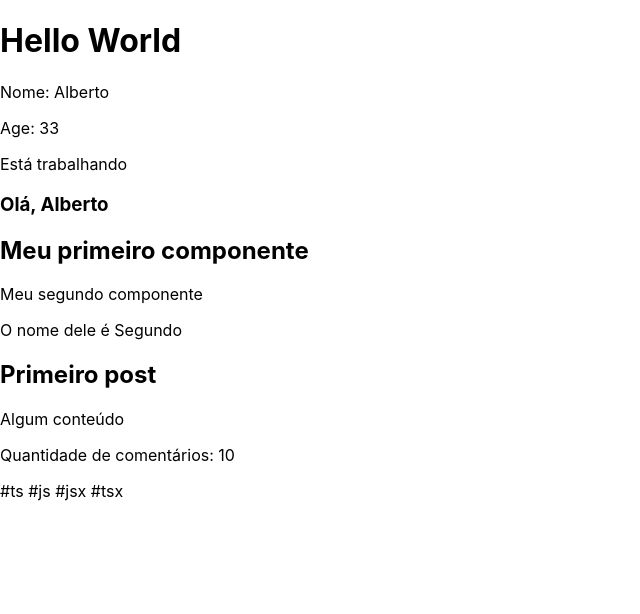
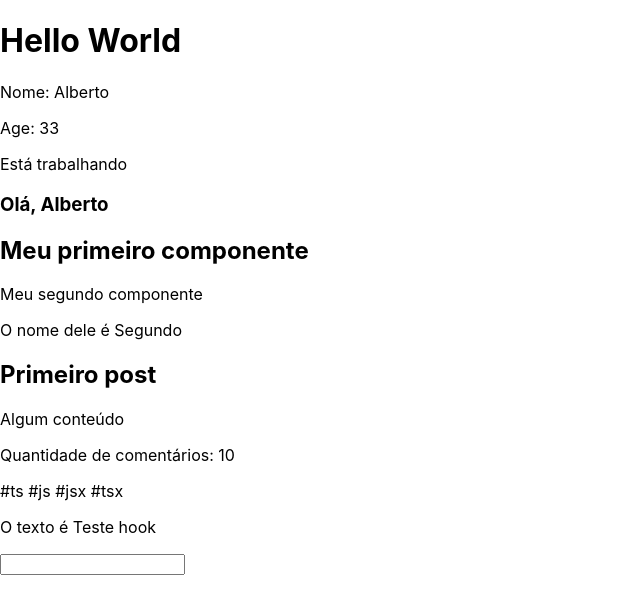
Before and after one commit to CanezinBeto/TypeScript, a React (Create React App) app in the folder 11_react_com_ts/: page / in a window 1280 px wide. Shown: the top 614 px of the page, without its empty margins (0-640 px from the left). Built offline with nearby package versions, Linux system fonts and the light colour scheme.

Commit message:
Hook useState

```diff
--- a/11_react_com_ts/src/App.tsx
+++ b/11_react_com_ts/src/App.tsx
@@ -3,8 +3,9 @@
 // 5 - Desestruturando props
 import SecondComponent from './components/SecondComponent'
 import Destructuring from './components/Destructuring'
+// Importe State
+import State from './components/State'
 import React from 'react'
-import ts from 'typescript'
 
 // 1 - Variáveis
 const name: string = 'Alberto'
@@ -35,6 +36,8 @@
         commentsQty={10}
         tags={['ts', 'js', 'jsx', 'tsx']}
       />
+
+      <State />
     </div>
   )
 }
--- /dev/null
+++ b/11_react_com_ts/src/components/State.tsx
@@ -0,0 +1,18 @@
+import React, { useState, ChangeEvent } from 'react'
+
+const State = () => {
+  const [text, setText] = useState<string | null>('Teste hook')
+
+  const handleChange = (e: ChangeEvent<HTMLInputElement>) => {
+    setText(e.target.value)
+  }
+
+  return (
+    <div>
+      <p>O texto é {text}</p>
+      <input type="text" onChange={handleChange} />
+    </div>
+  )
+}
+
+export default State
```
